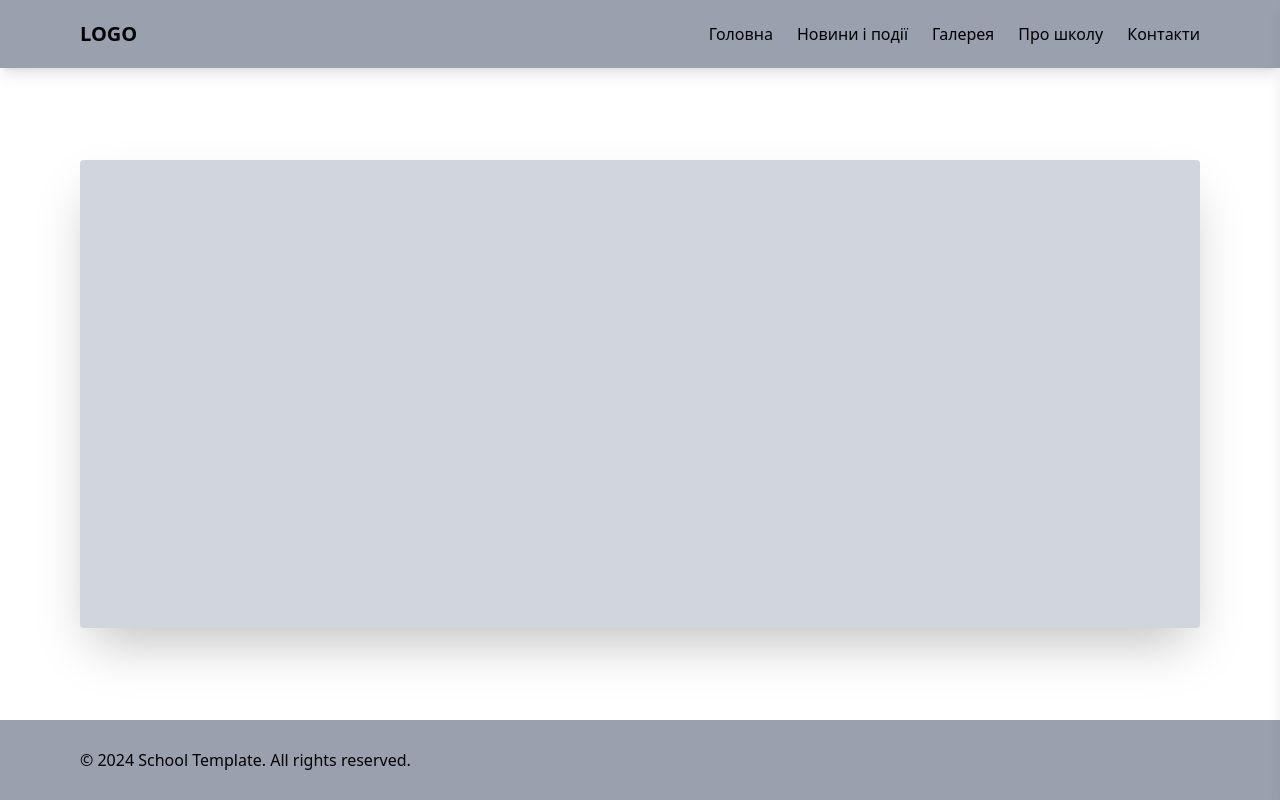
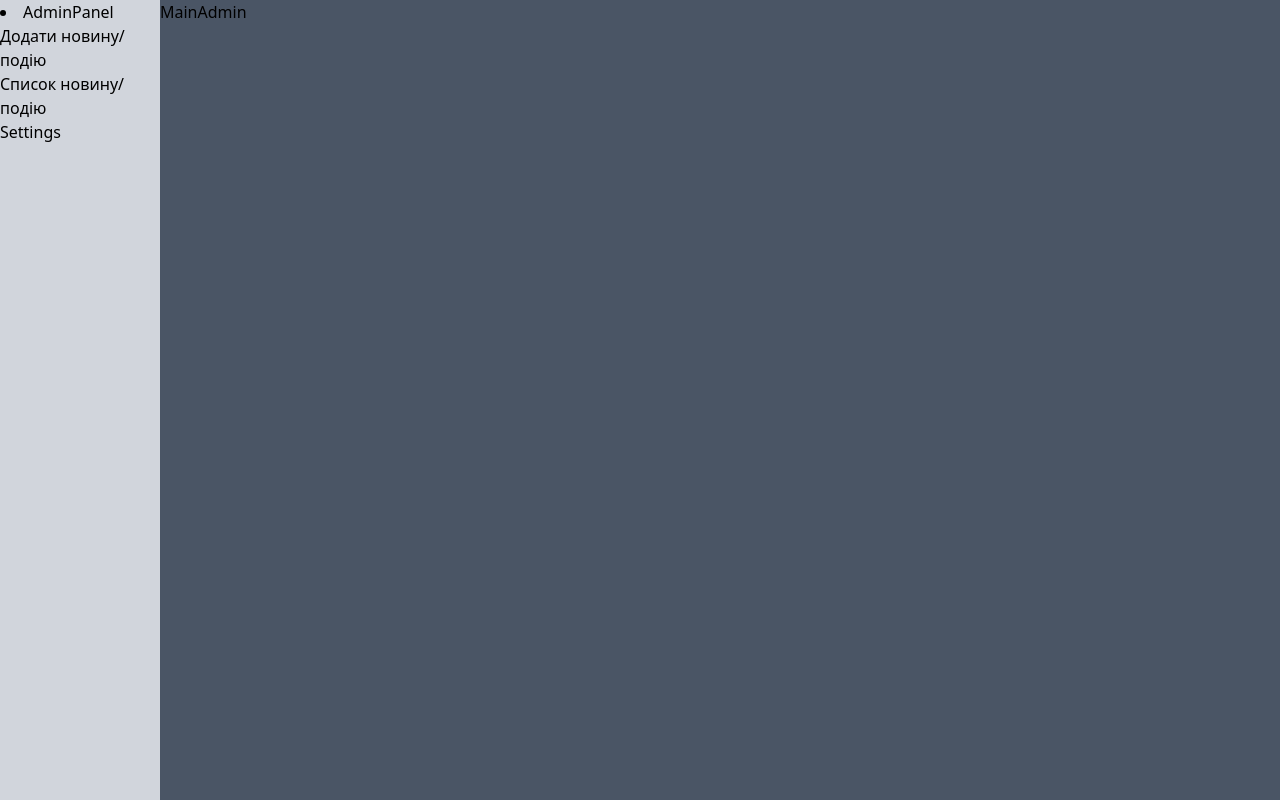
Before and after one commit to zhamanko/school-template, a Vue app: page /school-template/admin in a window 1280 px wide. Built offline with nearby package versions, Linux system fonts and the light colour scheme.

Commit message:
feat: restructure routing and layouts; implement MainLayout and AdminLayout for better organization

```diff
--- a/src/App.vue
+++ b/src/App.vue
@@ -1,16 +1,8 @@
 <script setup>
 import { RouterLink, RouterView } from 'vue-router'
 
-import Header from './components/Header/Header.vue'
-import Footer from './components/Footer/Footer.vue'
 </script>
 
 <template>
-  <Header />
-
-  <main class="bg-gray-300 flex-1 mx-2 sm:mx-5 md:mx-10 lg:mx-20 my-3 sm:my-6  md:my-13 lg:my-23 flex flex-col gap-8 shadow-2xl rounded">
     <RouterView />
-  </main>
-
-  <Footer />
 </template>
--- /dev/null
+++ b/src/layouts/AdminLayout.vue
@@ -0,0 +1,18 @@
+<script setup>
+// import Header from '@/components/Header/Header.vue'
+// import Footer from '@/components/Footer/Footer.vue'
+</script>
+
+<template>
+  <div class="fixed left-0 top-0 bottom-0 w-40 bg-gray-300">
+    <nav>
+      <li><RouterLink to="#">AdminPanel</RouterLink></li>
+      <ul>
+        <li><RouterLink to="#">Додати новину/подію</RouterLink></li>
+        <li><RouterLink to="#">Список новину/подію</RouterLink></li>
+        <li><RouterLink to="#">Settings</RouterLink></li>
+      </ul>
+    </nav>
+  </div>
+  <RouterView class="ml-40"/>
+</template>
--- /dev/null
+++ b/src/layouts/MainLayout.vue
@@ -0,0 +1,14 @@
+<script setup>
+import Header from '@/components/Header/Header.vue'
+import Footer from '@/components/Footer/Footer.vue'
+</script>
+
+<template>
+  <Header />
+
+  <main class="bg-gray-300 flex-1 mx-2 sm:mx-5 md:mx-10 lg:mx-20 my-3 sm:my-6  md:my-13 lg:my-23 flex flex-col gap-8 shadow-2xl rounded">
+    <RouterView />
+  </main>
+
+  <Footer />
+</template>
--- a/src/router/index.js
+++ b/src/router/index.js
@@ -1,45 +1,31 @@
 import { createRouter, createWebHistory } from 'vue-router'
 import HomeView from '../views/HomeView.vue'
-import GalleryView from '@/views/GalleryView.vue'
-import ContactView from '@/views/ContactView.vue'
-import AboutView from '@/views/AboutView.vue'
-import NewsAndEventsView from '@/views/NewsAndEventsView.vue'
-import NewsAndEventsInfoView from '@/views/NewsAndEventsInfoView.vue'
 
-const router = createRouter({
-  history: createWebHistory(import.meta.env.BASE_URL),
-  routes: [
-    {
-      path: '/',
-      name: 'home',
-      component: HomeView,
-    },
-    {
-      path: '/gallary',
-      name: 'gallary',
-      component: GalleryView,
-    },
-    {
-      path: '/about',
-      name: 'about',
-      component: AboutView
-    },
-    {
-      path: '/news-and-events',
-      name: 'news-and-events',
-      component: NewsAndEventsView,
-    },
-    {
-      path: '/contact',
-      name: 'contact',
-      component: ContactView,
-    },
-    {
-      path: '/info-news-or-evets/:id',
-      name: 'info-news-and-events',
-      component: NewsAndEventsInfoView,
-    }
-  ],
+import MainLayout from '@/layouts/MainLayout.vue'
+import AdminLayout from '@/layouts/AdminLayout.vue'
+
+const mainRoutes = {
+  path: '/',
+  component: MainLayout,
+  children: [
+    { path: '', component: HomeView },
+    { path: 'about', component: () => import('../views/AboutView.vue') },
+    { path: 'news-and-events', component: () => import('../views/NewsAndEventsView.vue') },
+    { path: 'gallary', component: () => import('../views/GalleryView.vue') },
+    { path: 'contact', component: () => import('../views/ContactView.vue') },
+    { path: 'info-news-or-evets/:id', component: () => import('../views/NewsAndEventsInfoView.vue') },
+  ]
+}
+
+const adminRoutes = {
+  path: '/admin',
+  component: AdminLayout,
+  children: [
+    { path: '', component: () => import('../views/Admin/HomeView.vue') },
+  ]
+}
+
+export default createRouter({
+  history: createWebHistory('/school-template/'),
+  routes: [mainRoutes, adminRoutes]
 })
-
-export default router
--- /dev/null
+++ b/src/views/Admin/HomeView.vue
@@ -0,0 +1,5 @@
+<template>
+    <div class="bg-gray-600 h-screen">
+        <h1>MainAdmin</h1>
+    </div>
+</template>
```
